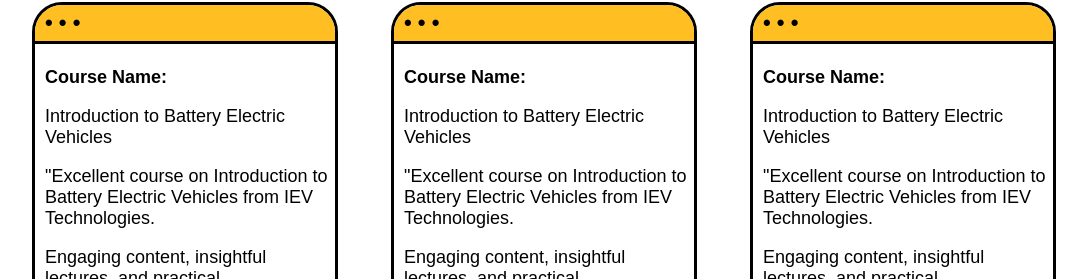
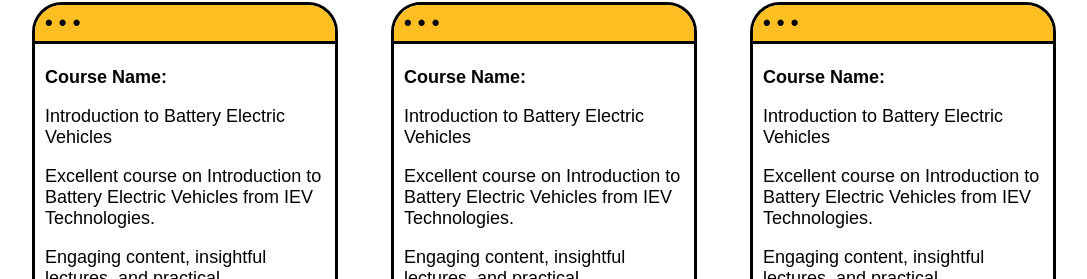
Before and after one commit to iev21/iev-frontend, an Angular app: page / in a window 1280 px wide. Shown: the part 1903-2182 px from the top of the page, without its empty margins (96-1183 px from the left). Built offline with nearby package versions, Linux system fonts and the light colour scheme.

Commit message:
Update testimonials.component.html

```diff
--- a/src/app/testimonials/testimonials.component.html
+++ b/src/app/testimonials/testimonials.component.html
@@ -18,7 +18,7 @@
                 <p>Introduction to Battery Electric Vehicles</p>
                 <!--<p>Instructor: [Instructor's Name]</p>-->
                 <!-- <p>Institution: IEV Technologies</p> -->
-                <p>"Excellent course on Introduction to Battery Electric Vehicles from IEV Technologies.</p>
+                <p>Excellent course on Introduction to Battery Electric Vehicles from IEV Technologies.</p>
                 <p>Engaging content, insightful lectures, and practical demonstrations.</p>
                 <p>Highly recommend for anyone interested in understanding the fundamentals of BEVs.</p>
                 <p>Thank you for the opportunity to participate in this course. </p>
@@ -38,7 +38,7 @@
                 <p>Introduction to Battery Electric Vehicles</p>
                 <!--<p>Instructor: [Instructor's Name]</p>-->
                 <!-- <p>Institution: IEV Technologies</p> -->
-                <p>"Excellent course on Introduction to Battery Electric Vehicles from IEV Technologies.</p>
+                <p>Excellent course on Introduction to Battery Electric Vehicles from IEV Technologies.</p>
                 <p>Engaging content, insightful lectures, and practical demonstrations.</p>
                 <p>Highly recommend for anyone interested in understanding the fundamentals of BEVs.</p>
                 <p>Thank you for the opportunity to participate in this course. </p>
@@ -57,7 +57,7 @@
                 <p>Introduction to Battery Electric Vehicles</p>
                 <!-- <p>Instructor: [Instructor's Name]</p> -->
                 <!-- <p>Institution: IEV Technologies</p> -->
-                <p>"Excellent course on Introduction to Battery Electric Vehicles from IEV Technologies.</p>
+                <p>Excellent course on Introduction to Battery Electric Vehicles from IEV Technologies.</p>
                 <p>Engaging content, insightful lectures, and practical demonstrations.</p>
                 <p>Highly recommend for anyone interested in understanding the fundamentals of BEVs.</p>
                 <p>Thank you for the opportunity to participate in this course. </p>
@@ -75,8 +75,6 @@
     <!--<div class="arrow right-arrow" (click)="scrollTestimonials('right')">&#10095;</div>-->
 <!--</div>-->
 
-
-
 <!-- // This HTML code consists of a header and a testimonials section.
 // The header has the text "What our clients say".
 // The testimonials section contains three testimonials represented by three div elements with the class testimonials__div.
```
